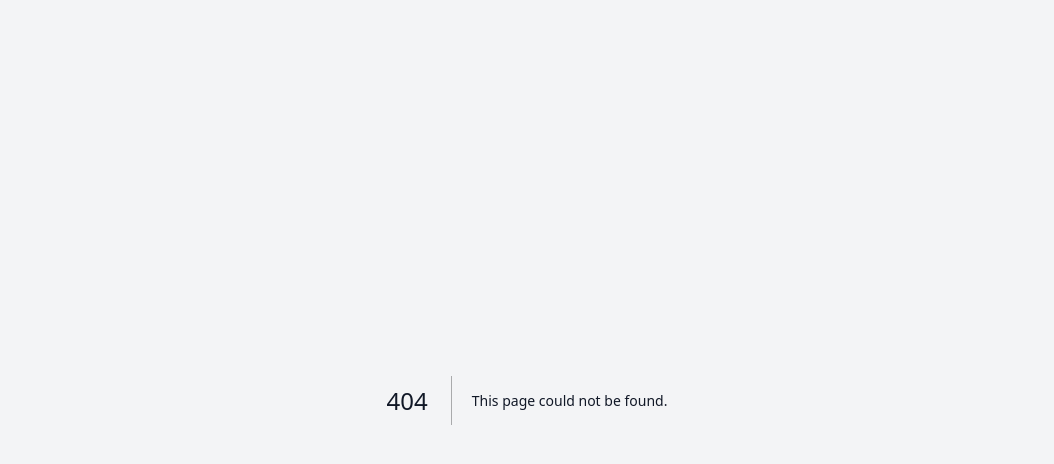
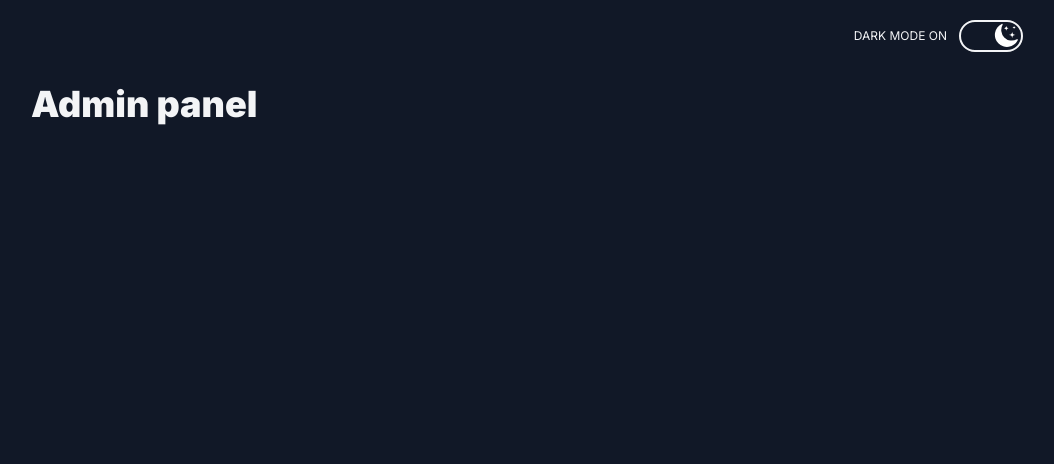
Before and after one commit to MCesarczyk/personal-homepage-2024, a Next.js app: page /admin in a window 1280 px wide. Before the commit this address had no page. Shown: the top 464 px of the page, without its empty margins (113-1167 px from the left). Built offline with nearby package versions, Linux system fonts and the light colour scheme.

Commit message:
refactor(layout): make global layout common, share theme switcher

```diff
--- /dev/null
+++ b/src/app/admin/page.tsx
@@ -0,0 +1,3 @@
+export default async function Admin() {
+  return <h1 className="block text-2xl md:text-3xl lg:text-4xl font-black text-left mt-3 mb-9">Admin panel</h1>;
+}
--- a/src/app/layout.tsx
+++ b/src/app/layout.tsx
@@ -1,5 +1,6 @@
 import type { Metadata } from "next";
 import { Inter } from "next/font/google";
+import dynamic from "next/dynamic";
 import "./globals.css";
 
 const inter = Inter({ subsets: ["latin"] });
@@ -20,6 +21,8 @@ export const metadata: Metadata = {
   },
 };
 
+const ThemeSwitcher = dynamic(() => import("./NextThemeSwitcher"), { ssr: false });
+
 export default function RootLayout({
   children,
 }: Readonly<{
@@ -27,7 +30,12 @@ export default function RootLayout({
 }>) {
   return (
     <html lang="en" className={inter.className}>
-      <body className="bg-gray-100 text-gray-900 dark:bg-gray-900 dark:text-gray-100">{children}</body>
+      <body className="bg-gray-100 text-gray-900 dark:bg-gray-900 dark:text-gray-100">
+        <div className="h-full min-h-screen py-12 px-2 md:px-4 max-w-5xl my-0 mx-auto bg-gray-100 text-gray-900 dark:bg-gray-900 dark:text-gray-100">
+          <ThemeSwitcher />
+          {children}
+        </div>
+      </body>
     </html>
   );
 }
--- a/src/app/page.tsx
+++ b/src/app/page.tsx
@@ -1,19 +1,12 @@
 import Image from "next/image";
-import dynamic from "next/dynamic";
 import { Header, Section, Footer, footerThumbnails, Gallery } from "@/ui";
 
 import { ADDRESS, AUTHOR_DESCRIPTION, AUTHOR_NAME, skills, learning, goals, portrait } from "@/assets";
 import { sampleRepositories } from "@/app/repositories";
 
-const ThemeSwitcher = dynamic(() => import("./NextThemeSwitcher"), { ssr: false });
-
 export default async function Index() {
   return (
-    <div
-      id="home"
-      className="h-full py-12 px-2 md:px-4 max-w-5xl my-0 mx-auto bg-gray-100 text-gray-900 dark:bg-gray-900 dark:text-gray-100"
-    >
-      <ThemeSwitcher />
+    <div id="home">
       <Header
         name={AUTHOR_NAME}
         description={AUTHOR_DESCRIPTION}
```
